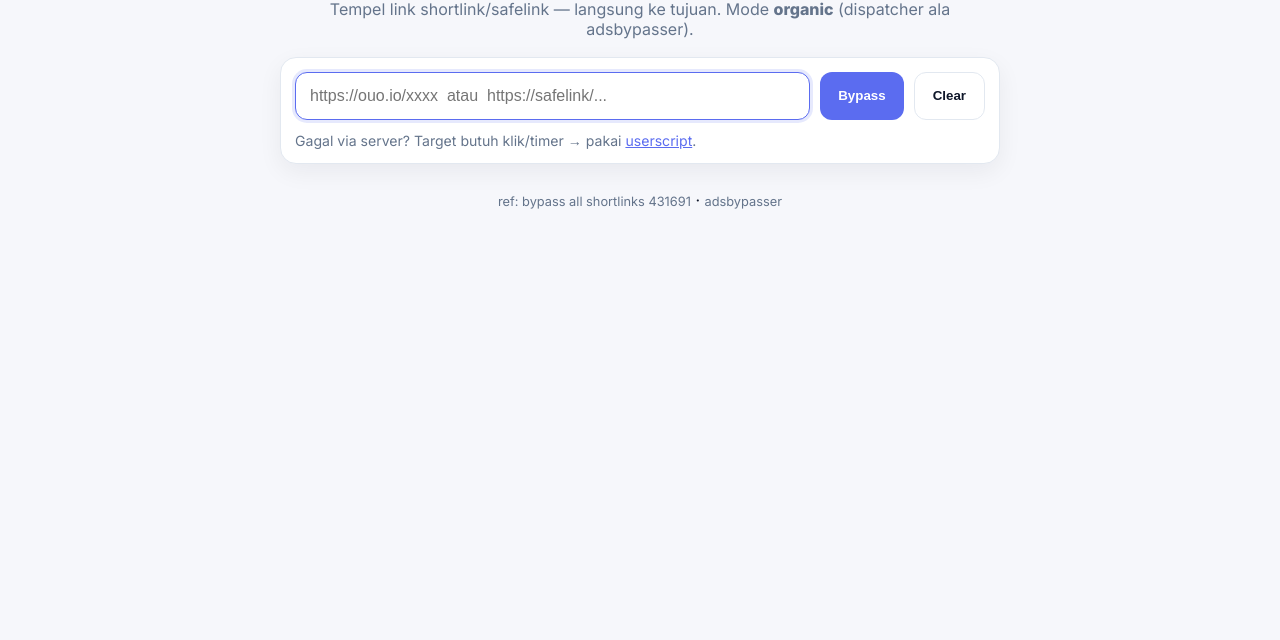
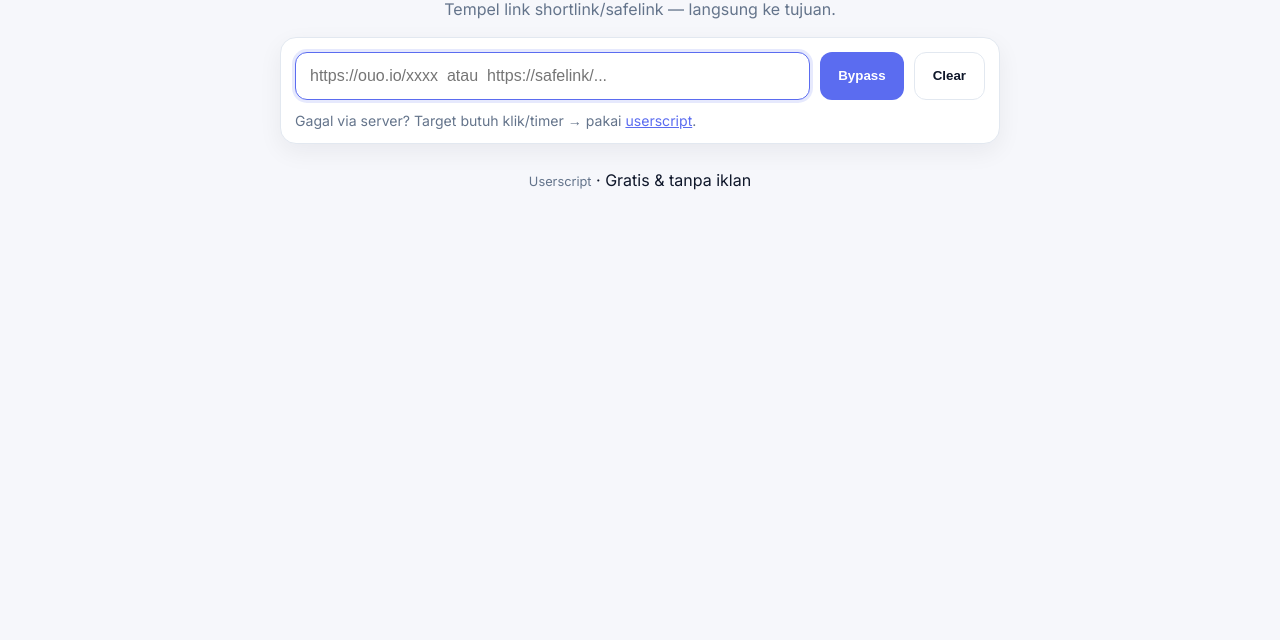
Before and after one commit to raihanirfan/skipreceh, a website: page public/index.html in a window 1280 px wide. Shown: the part 160-800 px from the top of the page. Drawn offline with Linux system fonts and the light colour scheme.

Commit message:
chore: bersih — hapus adsbypasser/greasyfork dari UI & code (credit tetap di README)

```diff
--- a/functions/_shared/extractors.js
+++ b/functions/_shared/extractors.js
@@ -36,7 +36,7 @@ export function paramFrom(finalUrl){
   }catch{}
   return null;
 }
-// adsbypasser-inspired dispatcher: rule registry
+// dispatcher: rule registry
 export const RULES=[];
 export function register(rule){ RULES.push(rule); }
 export function detect(htmlOrUrl, finalUrl){
--- a/functions/api/organic.js
+++ b/functions/api/organic.js
@@ -16,7 +16,7 @@ export async function onRequestPost({request}){
   const html=(await res.text()).slice(0,300000);
   const finalUrl=res.url || src;
 
-  // adsbypasser-style priority: ysmm > meta > param (generic fallback)
+  // priority: ysmm > meta > param
   const byYsmm=ysmmFrom(html);
   if(byYsmm) return json({success:true, resolved: byYsmm, url: byYsmm, service:"adf.ly", steps:2});
   const byMeta=metaRefreshFrom(html);
@@ -24,7 +24,7 @@ export async function onRequestPost({request}){
   const byParam=paramFrom(finalUrl);
   if(byParam) return json({success:true, resolved: byParam, url: byParam, service:"param", steps:1});
 
-  // no match → hint userscript (adsbypasser ready handler would need DOM)
+  // no match → hint userscript (needs DOM)
   return json({success:false, error:"tidak ketemu pola — kemungkinan butuh klik/timer JS. Pakai userscript."});
 }
 export async function onRequestGet({request}){
--- a/public/index.html
+++ b/public/index.html
@@ -57,14 +57,13 @@ a{color:var(--pri)}
     <a class="brand" href="/">Skip<span>Receh</span></a>
     <div class="nav-links">
       <a href="/skipreceh.user.js">Userscript</a>
-      <a href="https://github.com/adsbypasser/adsbypasser" target="_blank" rel="noopener">Adsbypasser</a>
     </div>
   </div>
 </nav>
 <div class="wrap">
   <header class="hero">
     <h1><span class="changing" id="changingText">ouo.io</span> bypasser</h1>
-    <p>Tempel link shortlink/safelink — langsung ke tujuan. Mode <b>organic</b> (dispatcher ala adsbypasser).</p>
+    <p>Tempel link shortlink/safelink — langsung ke tujuan.</p>
   </header>
   <div class="card">
     <div class="row">
@@ -87,9 +86,7 @@ a{color:var(--pri)}
     </div>
     <div class="muted" id="hint" style="margin-top:12px">Gagal via server? Target butuh klik/timer → pakai <a href="/skipreceh.user.js">userscript</a>.</div>
   </div>
-  <div class="foot">
-    <a href="https://greasyfork.org/scripts/431691" target="_blank" rel="noopener">ref: bypass all shortlinks 431691</a> · <a href="https://github.com/adsbypasser/adsbypasser" target="_blank" rel="noopener">adsbypasser</a>
-  </div>
+  <div class="foot"><a href="/skipreceh.user.js">Userscript</a> · Gratis & tanpa iklan</div>
 </div>
 <script src="/app.js"></script>
 </body>
--- a/public/skipreceh.user.js
+++ b/public/skipreceh.user.js
@@ -2,7 +2,7 @@
 // @name         SkipReceh
 // @namespace    skipreceh
 // @version      0.2.0
-// @description  Lewati shortlink & safelink receh — dispatcher ala adsbypasser, fallback generic.
+// @description  Lewati shortlink & safelink receh.
 // @author       kamu
 // @homepageURL  https://skipreceh.pages.dev
 // @match        *://*/*
@@ -42,7 +42,7 @@
     return m?m[0]:null;
   }
 
-  // dispatcher ala adsbypasser
+  // dispatcher
   const RULES=[];
   function register(rule){ RULES.push(rule); }
   function matchRule(rule){
```
